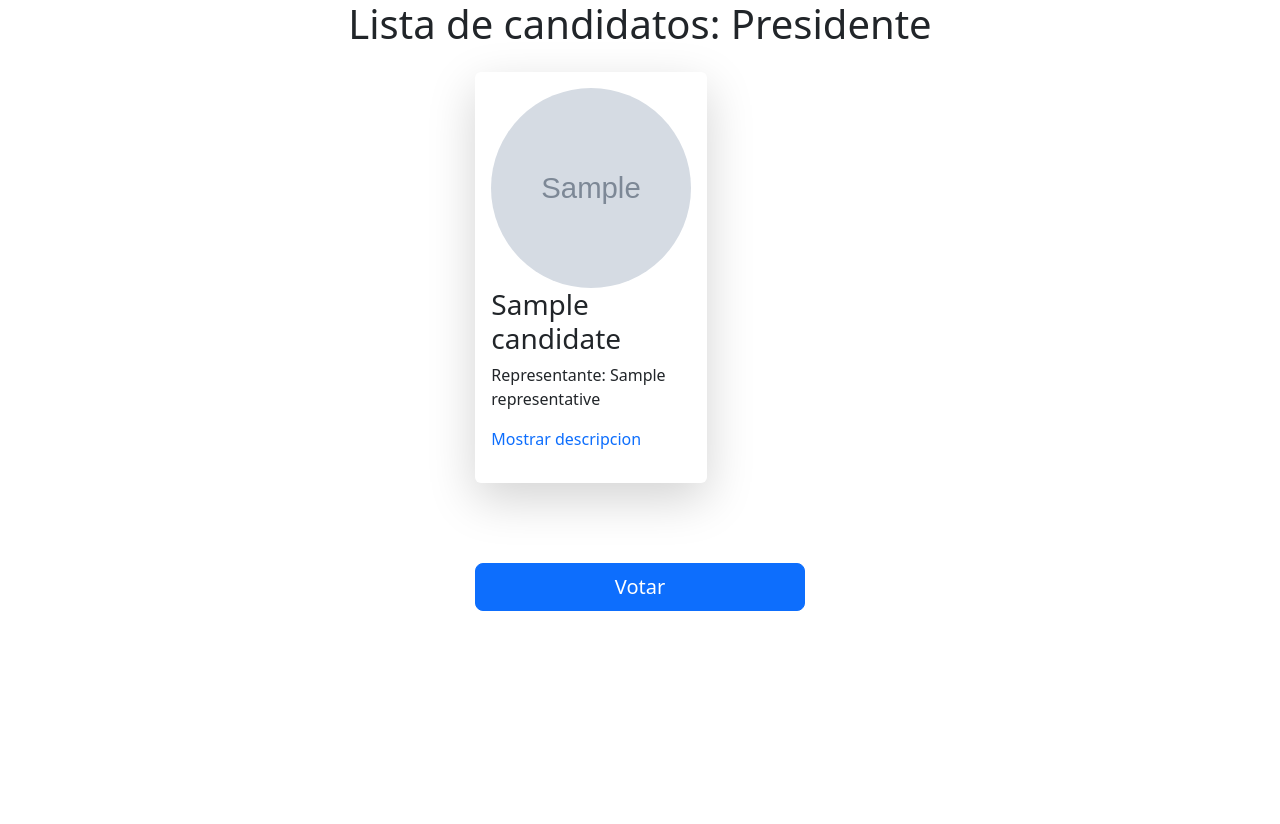
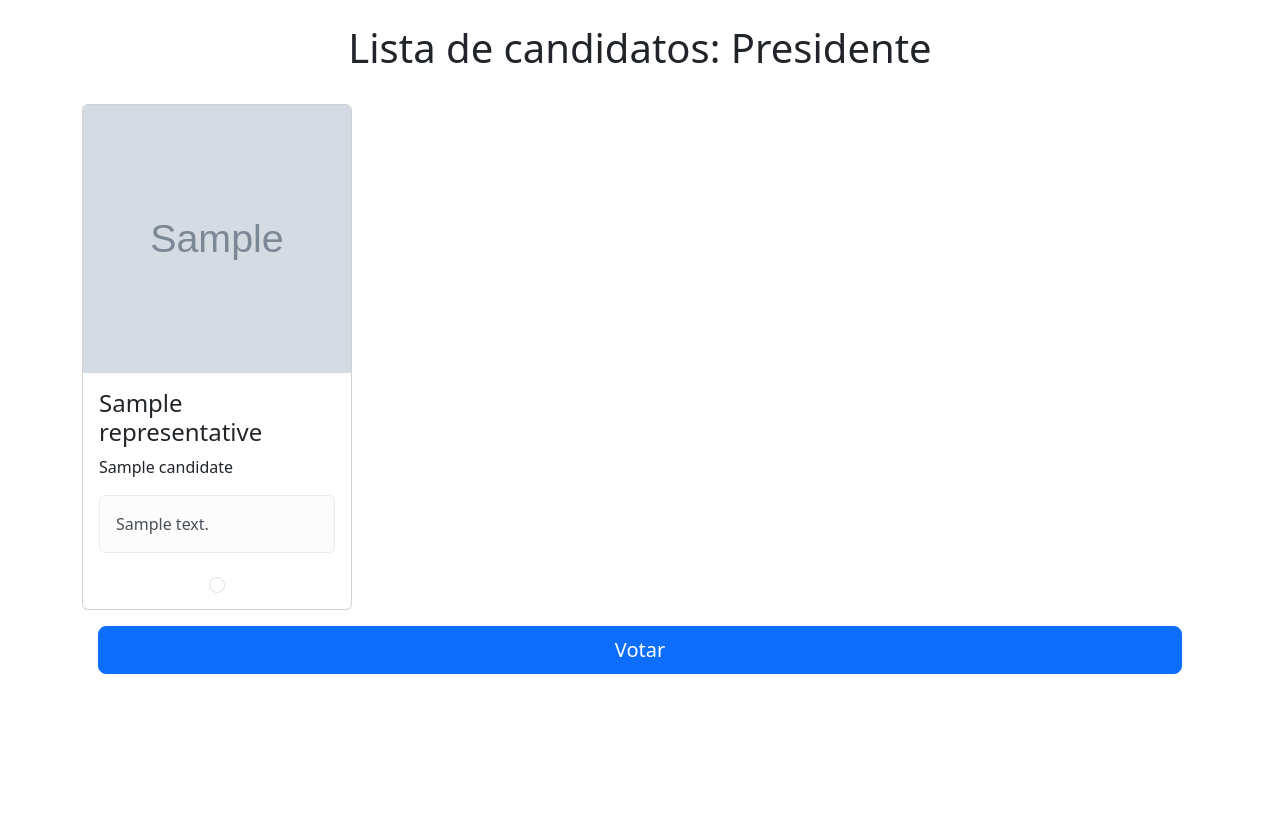
Before and after one commit to var0rjox/election-sistem, a Flask app: template templates/send-vote.html in a window 1280 px wide. Before the commit the page ends 611 px from the top, so only its background shows below. Run offline with Flask 3, Linux system fonts and the light colour scheme; the template is opened without the code that fills it: most values are stand-ins (such as "Sample title", 1, 10 or a date in 2020); grey boxes marked "Sample" are stand-in pictures; parts of the project's set-up code (start-up, migrations or seed data) failed here and were passed over; some libraries are stand-ins or nearby versions.

Commit message:
Refactor candidate selection UI and styles

```diff
--- a/static/js/send_vote_script.js
+++ b/static/js/send_vote_script.js
@@ -1,4 +1,5 @@
 const btn_vote = document.getElementById("btn-vote");
+
 btn_vote.addEventListener("click", () => {
   let radios = document.getElementsByName("selected_candidate");
   let is_any_radio_selected = false;
@@ -68,9 +69,10 @@ document.addEventListener("DOMContentLoaded", () => {
 });
 
 function selectCandidate(selectedDiv) {
-  var cards = document.getElementsByClassName("card-candidate");
+  var cards = document.getElementsByClassName("bg-body-secondary");
   for (var i = 0; i < cards.length; i++) {
-    cards[i].classList.remove("selected");
+    cards[i].classList.remove("bg-body-secondary");
   }
-  selectedDiv.classList.add("selected");
+  selectedDiv.classList.add("bg-body-secondary");
+  selectedDiv.querySelector("input").checked = true;
 }
--- a/templates/send-vote.html
+++ b/templates/send-vote.html
@@ -11,36 +11,32 @@
         background-color: beige !important;
     }
 </style>
-<h1 class="text-center">Lista de candidatos: Presidente</h1>
+<h1 class="text-center mt-4">Lista de candidatos: Presidente</h1>
 <div class="container" style="display: flex;justify-content: space-around;">
     <form action="/subir_voto" method="post">
-        <div class="col-md-3 p-3" style="display: flex;">
+        <div class="mt-4" style="display: grid; grid-template-columns: repeat(4, 1fr); gap: 12px;">
             {% for candidate in candidates %}
                 {% if candidate.acronym != '???'%}
-                    <div class="card-candidate shadow-lg p-3 mb-5 rounded" data-candidate="{{ candidate.representative.name }}" style="margin-right: 10px;" onclick="selectCandidate(this)">
-                        <div class="text-center">
-                            <img src="{{ candidate.logo }}" alt="{{ candidate.name }}" style="width: 200px; height: 200px; border-radius: 50%;">
-                        </div>
-                        <h3> {{candidate.name}} </h3>
-                        <p> {{"Representante: " + candidate.representative.name}} </p>
+                    <div class="card" data-candidate="{{ candidate.representative.name }}" onclick="selectCandidate(this)">
+                        <img class="card-img-top" src="{{ candidate.logo }}" alt="{{ candidate.name }}" style="aspect-ratio: 1; object-fit: cover;">
+                        <div class="card-body" style="display: flex; flex-direction: column;">
+                            <h3 class="h4">{{candidate.representative.name}} </h3>
+                            <p> {{candidate.name}} </p>
 
-                        <p class="d-inline-flex gap-1">
-                            <a class="link-primary link-underline-opacity-0" data-bs-toggle="collapse" href="#{{ candidate.acronym }}" role="button" aria-expanded="false" aria-controls="{{ candidate.acronym}}">Mostrar descripcion</a>
-                        </p>
-                        <div class="collapse" id="{{ candidate.acronym }}">
-                            <div class="card card-body">
+                            <div style="flex: 1;"></div>
+                            <div class="alert alert-light" style="text-wrap: balance;">
                                 {{candidate.description}}
                             </div>
+                            <input class="form-check-input mt-2" id="{{ candidate.representative.name }}" type="radio" name="selected_candidate" value="{{ candidate.id }}" data-candidate-name="{{candidate.name}}" style="margin: 0 auto; display: block;">
                         </div>
-                        <input id="{{ candidate.representative.name }}" type="radio" name="selected_candidate" value="{{ candidate.id }}" data-candidate-name = "{{candidate.name}}" style="opacity: 0;">
                     </div>
                 {% else %}
-                    <div class="card-candidate shadow-lg p-3 mb-5 rounded" data-candidate="Nulo" style="margin-right: 10px;" onclick="selectCandidate(this)">
-                        <div class="text-center">
-                            <img src="{{candidate.logo}}" alt="{{candidate.name}}" style="width: 200px; height: 200px; border-radius: 50%;">
+                <div class="card" data-candidate="Nulo" onclick="selectCandidate(this)">
+                        <img class="card-img-top" src="{{candidate.logo}}" alt="{{candidate.name}}" style="aspect-ratio: 1; object-fit: cover;">
+                        <div class="card-body">
                             <h3> {{candidate.name}} </h3>
+                            <input class="form-check-input mt-2" id="{{candidate.name}}" type="radio" name="selected_candidate" value="{{candidate.id}}" data-candidate-name = "{{candidate.name}}" style="margin: 0 auto; display: block;">
                         </div>
-                        <input id="{{candidate.name}}" type="radio" name="selected_candidate" value="{{candidate.id}}" data-candidate-name = "{{candidate.name}}" style="opacity: 0;">
                     </div>
                 {% endif %}
             {% endfor %}
```
